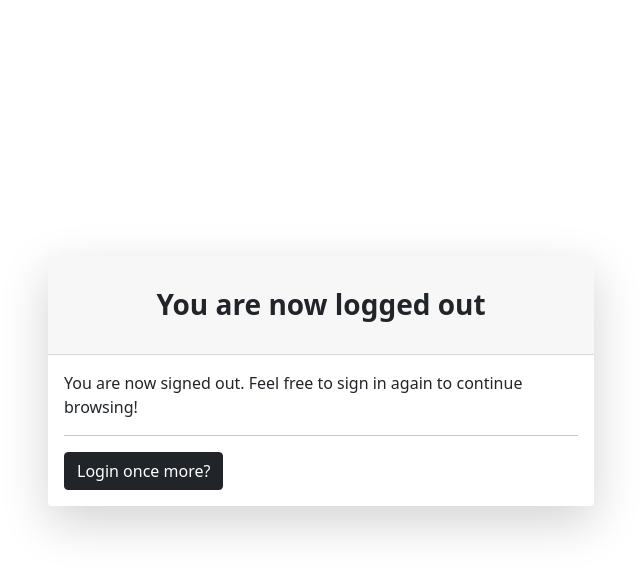
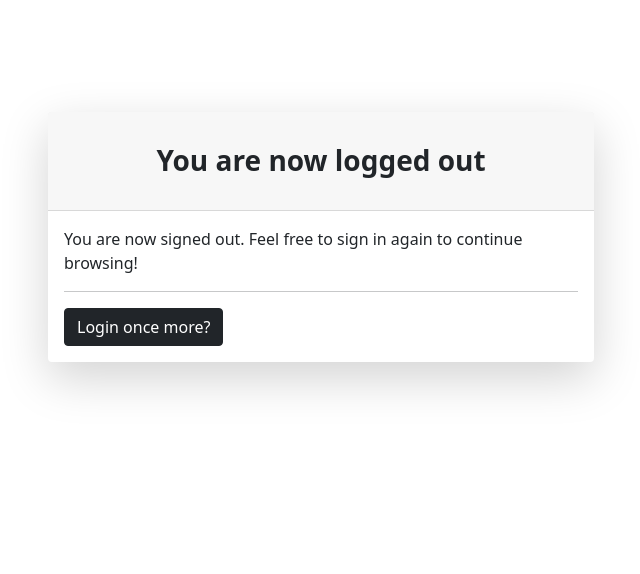
Before and after one commit to sharuman/movie-portal, a Django app: page /logout/ in a window 1280 px wide. Shown: the part 56-630 px from the top of the page, without its empty margins (319-959 px from the left). Run offline with Django 3.2, Linux system fonts and the light colour scheme; some libraries are stand-ins or nearby versions.

Commit message:
- removed unnecessary <br/> in logout.html - removed unused LOGIN_URL in settings.py

```diff
--- a/config/settings.py
+++ b/config/settings.py
@@ -158,7 +158,8 @@ STATICFILES_DIRS = [
 
 DEFAULT_AUTO_FIELD = 'django.db.models.BigAutoField'
 
+# redirects to home page after logging in
 LOGIN_REDIRECT_URL = '/'
-LOGIN_URL = 'login'
 
+# session lasts for 90 days
 SESSION_COOKIE_AGE = 90 * 24 * 60 * 60
--- a/movies/templates/logout.html
+++ b/movies/templates/logout.html
@@ -4,8 +4,8 @@
 {% block body %}
 
 <body>
-    <br /><br /><br /><br /><br /><br />
-    <div class="form-content my-5 p-5">
+
+    <div class="form-content mt-5 p-5">
         <div class="container">
             <div class="row justify-content-center">
                 <div class="col col-lg-6">
```
